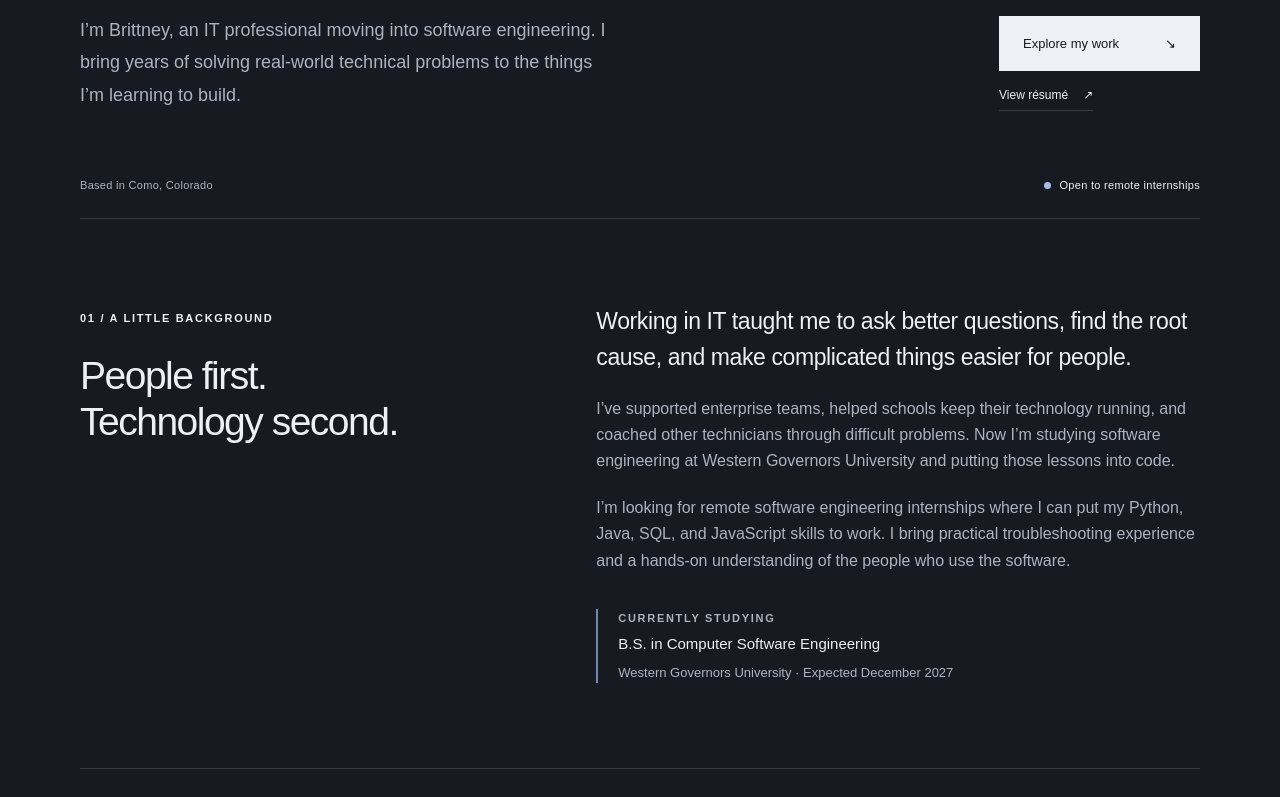
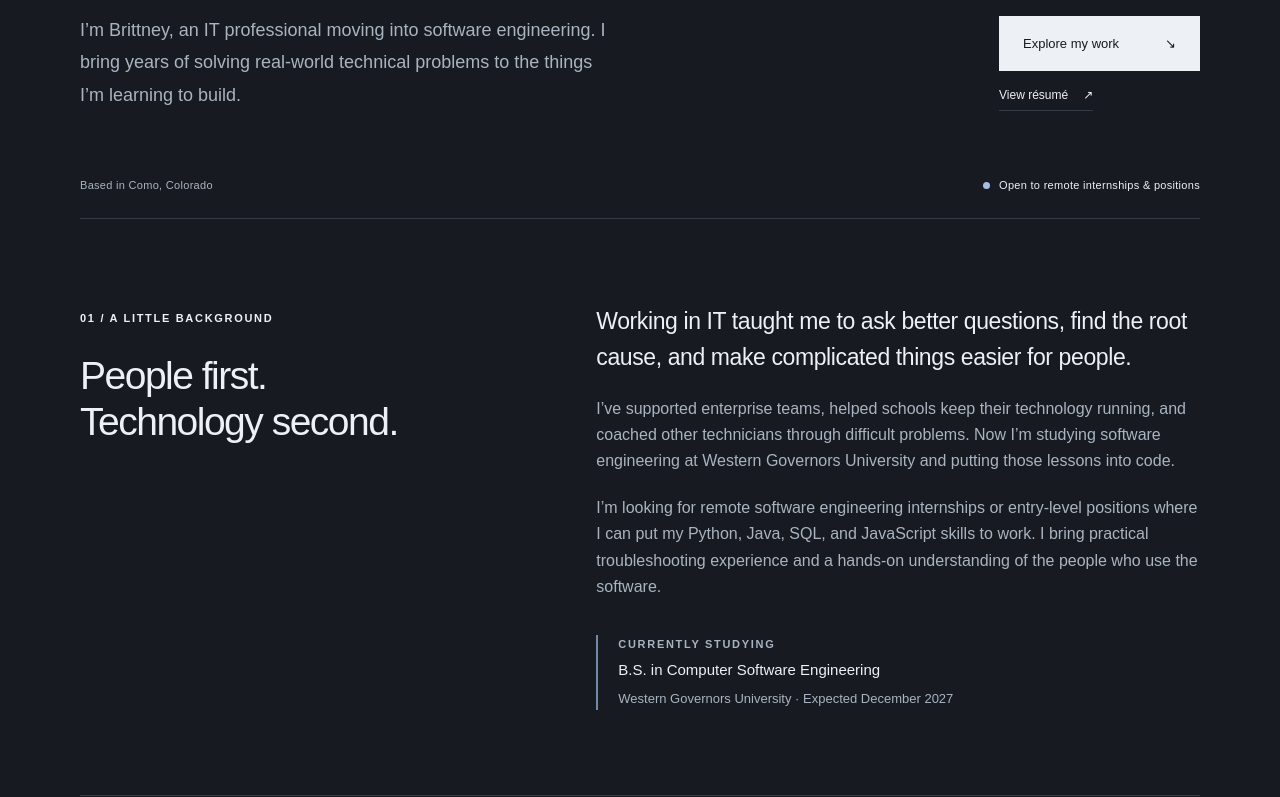
Before and after one commit to brittneyhughes/brittneyhughes.com, a plain HTML site: page index.html in a window 1280 px wide. Shown: the part 482-1279 px from the top of the page. Drawn offline with Linux system fonts and the light colour scheme.

Commit message:
Include remote entry-level positions in availability

```diff
--- a/index.html
+++ b/index.html
@@ -4,7 +4,7 @@
   <meta charset="utf-8">
   <meta name="viewport" content="width=device-width, initial-scale=1">
   <title>Brittney Hughes · IT & Software Engineering</title>
-  <meta name="description" content="Brittney Hughes is an IT professional and software engineering student in Como, Colorado, seeking remote software engineering internships and bringing enterprise troubleshooting experience to development.">
+  <meta name="description" content="Brittney Hughes is an IT professional and software engineering student in Como, Colorado, seeking remote software engineering internships or entry-level positions and bringing enterprise troubleshooting experience to development.">
   <meta name="theme-color" content="#171b21">
   <link rel="canonical" href="https://brittneyhughes.com/">
   <meta property="og:title" content="Brittney Hughes · IT & Software Engineering">
@@ -25,11 +25,11 @@
       <div class="eyebrow"><span class="status-dot" aria-hidden="true"></span> IT professional & software engineering student</div>
       <h1 id="hero-heading">A practical mind.<br>A <span class="serif">builder’s</span> curiosity.</h1>
       <div class="hero-bottom"><p>I’m Brittney, an IT professional moving into software engineering. I bring years of solving real-world technical problems to the things I’m learning to build.</p><div class="hero-actions"><a class="button" href="#work">Explore my work <span aria-hidden="true">↘</span></a><a class="text-link" href="resume.html">View résumé <span aria-hidden="true">↗</span></a></div></div>
-      <div class="hero-meta"><span>Based in Como, Colorado</span><span class="remote-availability"><span class="status-dot" aria-hidden="true"></span> Open to remote internships</span></div>
+      <div class="hero-meta"><span>Based in Como, Colorado</span><span class="remote-availability"><span class="status-dot" aria-hidden="true"></span> Open to remote internships &amp; positions</span></div>
     </section>
     <section class="section wrap about" id="about" aria-labelledby="about-heading">
       <div class="section-label"><span>01 / A little background</span><h2 id="about-heading">People first.<br>Technology second.</h2></div>
-      <div class="about-copy"><p class="lead">Working in IT taught me to ask better questions, find the root cause, and make complicated things easier for people.</p><p>I’ve supported enterprise teams, helped schools keep their technology running, and coached other technicians through difficult problems. Now I’m studying software engineering at Western Governors University and putting those lessons into code.</p><p>I’m looking for remote software engineering internships where I can put my Python, Java, SQL, and JavaScript skills to work. I bring practical troubleshooting experience and a hands-on understanding of the people who use the software.</p><div class="education"><span class="small-label">Currently studying</span><strong>B.S. in Computer Software Engineering</strong><span>Western Governors University · Expected December 2027</span></div></div>
+      <div class="about-copy"><p class="lead">Working in IT taught me to ask better questions, find the root cause, and make complicated things easier for people.</p><p>I’ve supported enterprise teams, helped schools keep their technology running, and coached other technicians through difficult problems. Now I’m studying software engineering at Western Governors University and putting those lessons into code.</p><p>I’m looking for remote software engineering internships or entry-level positions where I can put my Python, Java, SQL, and JavaScript skills to work. I bring practical troubleshooting experience and a hands-on understanding of the people who use the software.</p><div class="education"><span class="small-label">Currently studying</span><strong>B.S. in Computer Software Engineering</strong><span>Western Governors University · Expected December 2027</span></div></div>
     </section>
     <section class="section wrap" id="work" aria-labelledby="work-heading">
       <div class="section-heading"><div><span class="small-label">02 / Projects & practice</span><h2 id="work-heading">What I’m working on.</h2></div><a class="text-link" href="https://github.com/brittneyhughes">GitHub <span aria-hidden="true">↗</span></a></div>
```
Also changed, not shown: 1 other file.
